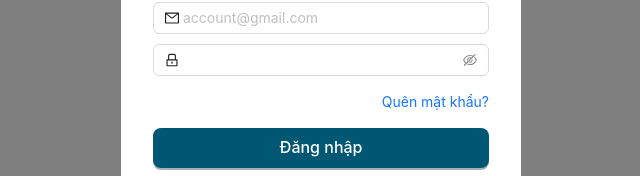
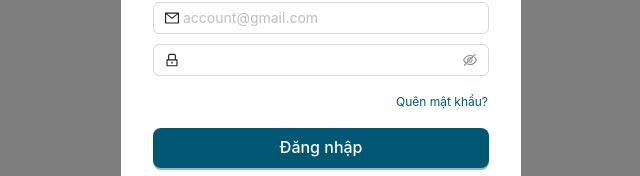
Before and after one commit to tungddk2/recruit, a React (Create React App) app: page / in a window 1280 px wide. Shown: the part 315-491 px from the top of the page, without its empty margins (319-959 px from the left). Built offline with nearby package versions, Linux system fonts and the light colour scheme.

Commit message:
modify sign in

```diff
--- a/src/App.tsx
+++ b/src/App.tsx
@@ -10,6 +10,9 @@ import SignIn from "./components/signin/SignIn";
 const theme = {
     token: {
         colorPrimary: '#005773',
+        colorLink: '#005773',
+        colorLinkHover: '#007da5',
+        colorLinkActive: '#00374d'
     }
 }
 
--- a/src/components/signin/SignIn.tsx
+++ b/src/components/signin/SignIn.tsx
@@ -2,6 +2,7 @@ import {Button, Form, Input, Typography} from "antd";
 import {LockOutlined, MailOutlined} from "@ant-design/icons";
 import useBreakpoints from "../../hooks/useBreakpoints";
 import React from "react";
+import {Link} from "react-router-dom";
 
 const styles = {
     sm: {
@@ -24,7 +25,8 @@ const styles = {
 const FormItem = (props: any) => {
     // add style to Form.Item
     let _style = {
-        width: "100%", height: "fit-content", marginBottom: 0
+        width: "100%", height: "fit-content", marginBottom: 0,
+        minHeight: "fit-content",
     };
 
     const { style, ...others } = props;
@@ -34,6 +36,7 @@ const FormItem = (props: any) => {
             ...style,
             width: "100%",
             height: "fit-content",
+            minHeight: "fit-content",
             marginBottom: 0,
         }
     }
@@ -69,8 +72,8 @@ export default function SignIn(): JSX.Element {
                     <Input.Password prefix={<LockOutlined />} />
                 </FormItem>
 
-                <FormItem style={{ textAlign: "right" }}>
-                    <a href="#">Quên mật khẩu?</a>
+                <FormItem style={{ textAlign: "right", maxHeight: "22px" }}>
+                    <Button type="link" style={{ fontSize: "12px", padding: 0, maxHeight: "22px" }}> Quên mật khẩu? </Button>
                 </FormItem>
 
                 <FormItem>
```
